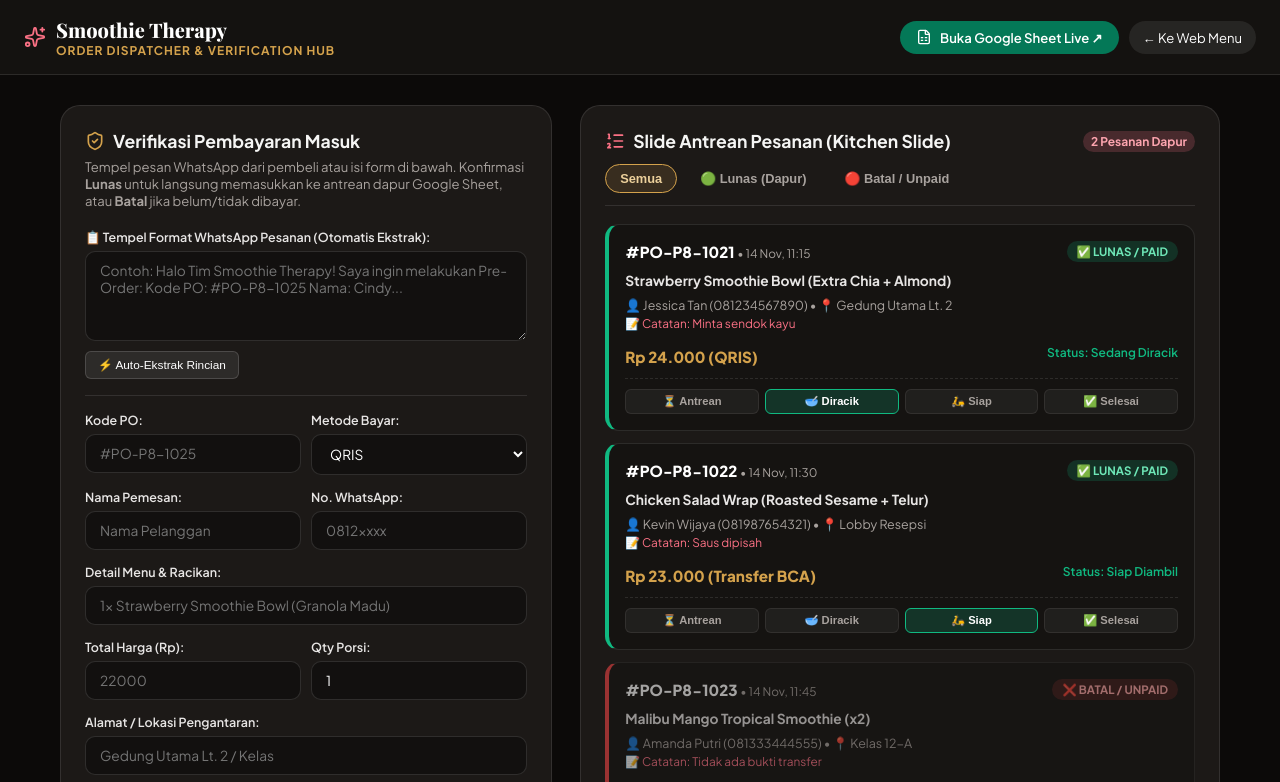
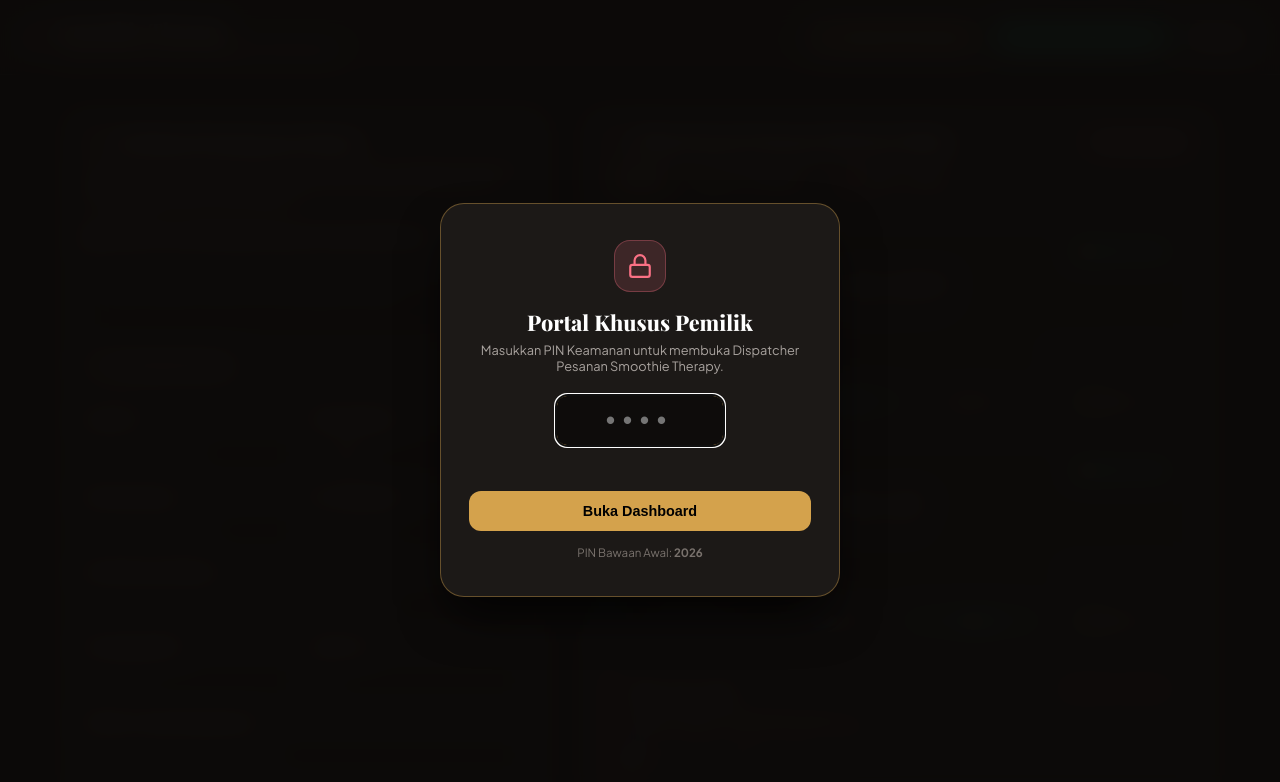
Before and after one commit to WhatdoyouwantK/smoothie-therapy, a plain HTML site: page order-manager.html in a window 1280 px wide. Shown: the top 782 px of the page. Drawn offline with nearby package versions, Linux system fonts and the light colour scheme; a web font is replaced by a local one.

Commit message:
Secure Dispatcher with owner PIN lock, add one-click CSV download, and remove public footer link

```diff
--- a/order-manager.html
+++ b/order-manager.html
@@ -32,6 +32,29 @@
       padding-bottom: 60px;
     }
 
+    /* Security Lock Overlay */
+    .pin-lock-overlay {
+      position: fixed;
+      inset: 0;
+      background: rgba(12, 10, 9, 0.95);
+      backdrop-filter: blur(14px);
+      z-index: 9999;
+      display: flex;
+      align-items: center;
+      justify-content: center;
+      padding: 20px;
+    }
+    .pin-lock-card {
+      background: #1c1917;
+      border: 1px solid rgba(212, 162, 76, 0.4);
+      border-radius: 24px;
+      padding: 36px 28px;
+      max-width: 400px;
+      width: 100%;
+      text-align: center;
+      box-shadow: 0 25px 50px -12px rgba(0, 0, 0, 0.8);
+    }
+
     .header-bar {
       background: #141210;
       border-bottom: 1px solid var(--border);
@@ -64,21 +87,22 @@
 
     .header-actions {
       display: flex;
-      gap: 10px;
+      gap: 8px;
       align-items: center;
+      flex-wrap: wrap;
     }
 
     .btn-gsheet-link {
       background: #047857;
       color: #fff;
-      padding: 8px 16px;
+      padding: 8px 14px;
       border-radius: 9999px;
-      font-size: 0.82rem;
+      font-size: 0.8rem;
       font-weight: 600;
       text-decoration: none;
       display: inline-flex;
       align-items: center;
-      gap: 8px;
+      gap: 6px;
       transition: 0.2s;
     }
     .btn-gsheet-link:hover {
@@ -86,13 +110,33 @@
       transform: translateY(-1px);
     }
 
-    .btn-nav-back {
-      background: rgba(255, 255, 255, 0.08);
-      color: #fff;
+    .btn-download-csv {
+      background: rgba(212, 162, 76, 0.18);
+      border: 1px solid var(--gold);
+      color: #ecd09b;
       padding: 8px 14px;
       border-radius: 9999px;
-      font-size: 0.82rem;
-      text-decoration: none;
+      font-size: 0.8rem;
+      font-weight: 600;
+      cursor: pointer;
+      display: inline-flex;
+      align-items: center;
+      gap: 6px;
+      transition: 0.2s;
+    }
+    .btn-download-csv:hover {
+      background: var(--gold);
+      color: #000;
+    }
+
+    .btn-lock {
+      background: rgba(255, 255, 255, 0.08);
+      border: 1px solid rgba(255, 255, 255, 0.15);
+      color: #fff;
+      padding: 8px 12px;
+      border-radius: 9999px;
+      font-size: 0.8rem;
+      cursor: pointer;
     }
 
     .main-container {
@@ -332,6 +376,26 @@
 </head>
 <body>
 
+  <!-- PIN LOCK OVERLAY (Secures page so only owner can access) -->
+  <div id="lockOverlay" class="pin-lock-overlay">
+    <div class="pin-lock-card">
+      <div style="width: 52px; height: 52px; margin: 0 auto 16px; background: rgba(251,113,133,0.15); border-radius: 16px; display: flex; align-items: center; justify-content: center; border: 1px solid rgba(251,113,133,0.3);">
+        <i data-lucide="lock" style="width: 26px; height: 26px; color: var(--rose);"></i>
+      </div>
+      <h3 style="font-family: 'Playfair Display', serif; font-size: 1.35rem; color: #fff; margin-bottom: 6px;">Portal Khusus Pemilik</h3>
+      <p style="font-size: 0.8rem; color: var(--text-muted); margin-bottom: 20px;">Masukkan PIN Keamanan untuk membuka Dispatcher Pesanan Smoothie Therapy.</p>
+
+      <input type="password" id="pinInput" maxlength="8" placeholder="••••" style="width: 170px; text-align: center; letter-spacing: 8px; font-size: 1.6rem; font-weight: 800; padding: 10px; background: rgba(0,0,0,0.5); border: 2px solid var(--gold); border-radius: 12px; color: #fff; margin-bottom: 12px; display: block; margin-left: auto; margin-right: auto;" onkeydown="if(event.key==='Enter') verifyPin()">
+
+      <div id="pinError" style="color: #ef4444; font-size: 0.78rem; font-weight: 600; min-height: 20px; margin-bottom: 12px;"></div>
+
+      <button onclick="verifyPin()" style="width: 100%; background: var(--gold); color: #000; font-weight: 700; padding: 12px; border-radius: 12px; border: none; cursor: pointer; font-size: 0.9rem;">
+        Buka Dashboard
+      </button>
+      <div style="font-size: 0.72rem; color: #78716c; margin-top: 14px;">PIN Bawaan Awal: <strong>2026</strong></div>
+    </div>
+  </div>
+
   <!-- Top Bar -->
   <header class="header-bar">
     <div class="brand-title">
@@ -342,11 +406,18 @@
       </div>
     </div>
     <div class="header-actions">
+      <button onclick="downloadLiveCsv()" class="btn-download-csv" title="Unduh CSV Langsung">
+        <i data-lucide="download" style="width: 15px; height: 15px;"></i>
+        <span>Unduh CSV Pesanan</span>
+      </button>
       <a href="https://docs.google.com/spreadsheets/d/1QYlWAJu95TnxnsKPjKj5TH7tuWENkgXEFNCsn19GLvU/edit" target="_blank" class="btn-gsheet-link" title="Buka Spreadsheet di Google Sheets">
         <i data-lucide="file-spreadsheet" style="width: 16px; height: 16px;"></i>
-        <span>Buka Google Sheet Live ↗</span>
+        <span>Buka Google Sheet ↗</span>
       </a>
-      <a href="./index.html" class="btn-nav-back">← Ke Web Menu</a>
+      <button onclick="lockPortal()" class="btn-lock" title="Kunci Dashboard">
+        <i data-lucide="lock" style="width: 14px; height: 14px;"></i>
+        <span>Kunci</span>
+      </button>
     </div>
   </header>
 
@@ -475,6 +546,39 @@
   <div id="toastBox" class="toast-notice">Pesanan berhasil diproses!</div>
 
   <script>
+    // Security PIN Logic (Owner only)
+    const OWNER_PIN = '2026';
+
+    function checkAuth() {
+      if (sessionStorage.getItem('st_admin_auth') === 'true') {
+        document.getElementById('lockOverlay').style.display = 'none';
+      } else {
+        document.getElementById('lockOverlay').style.display = 'flex';
+        setTimeout(() => document.getElementById('pinInput').focus(), 300);
+      }
+    }
+
+    function verifyPin() {
+      const pin = document.getElementById('pinInput').value.trim();
+      const err = document.getElementById('pinError');
+      if (pin === OWNER_PIN) {
+        sessionStorage.setItem('st_admin_auth', 'true');
+        document.getElementById('lockOverlay').style.display = 'none';
+        err.textContent = '';
+      } else {
+        err.textContent = 'PIN salah. Silakan coba lagi.';
+        document.getElementById('pinInput').value = '';
+        document.getElementById('pinInput').focus();
+      }
+    }
+
+    function lockPortal() {
+      sessionStorage.removeItem('st_admin_auth');
+      document.getElementById('pinInput').value = '';
+      document.getElementById('lockOverlay').style.display = 'flex';
+      setTimeout(() => document.getElementById('pinInput').focus(), 300);
+    }
+
     // Initial in-memory orders matching Google Sheets
     let ordersList = [
       {
@@ -674,6 +778,39 @@
       }
     }
 
+    // Direct Browser CSV Download
+    function downloadLiveCsv() {
+      let csvContent = "data:text/csv;charset=utf-8,";
+      csvContent += "Kode PO,Waktu,Nama,WhatsApp,Menu Items,Qty,Total,Metode Bayar,Alamat,Catatan,Status Pembayaran,Status Dapur\n";
+
+      ordersList.forEach(o => {
+        const row = [
+          `"${o.code}"`,
+          `"${o.time}"`,
+          `"${o.name}"`,
+          `"${o.phone}"`,
+          `"${o.items}"`,
+          o.qty,
+          o.total,
+          `"${o.pay}"`,
+          `"${o.address}"`,
+          `"${o.notes}"`,
+          `"${o.status}"`,
+          `"${o.stage}"`
+        ];
+        csvContent += row.join(",") + "\n";
+      });
+
+      const encodedUri = encodeURI(csvContent);
+      const link = document.createElement("a");
+      link.setAttribute("href", encodedUri);
+      link.setAttribute("download", `smoothie_therapy_orders_${new Date().toISOString().slice(0,10)}.csv`);
+      document.body.appendChild(link);
+      link.click();
+      document.body.removeChild(link);
+      showToast("📥 File CSV berhasil diunduh!");
+    }
+
     function showToast(msg) {
       const b = document.getElementById('toastBox');
       b.textContent = msg;
@@ -682,6 +819,7 @@
     }
 
     // Run on init
+    checkAuth();
     renderOrders();
     if (window.lucide) lucide.createIcons();
   </script>
--- /dev/null
+++ b/smoothie_therapy_orders.csv
@@ -0,0 +1,3 @@
+Status Dapur,Kode PO,Waktu Order,Nama Pemesan,WhatsApp,Detail Pesanan & Racikan,Qty,Total (Rp),Metode Bayar,Lokasi Pengiriman,Catatan Khusus,Catatan Khusus
+Sedang Diracik,#PO-P8-1021,46340.46875,Jessica Tan,81234567890,Strawberry Smoothie Bowl (Extra Chia + Almond),1,24000,QRIS,Gedung Utama Lt. 2,Minta sendok kayu
+Siap Diambil,#PO-P8-1022,46340.47917,Kevin Wijaya,81987654321,Chicken Salad Wrap (Roasted Sesame + Telur),1,23000,Transfer BCA,Lobby Resepsi,Saus dipisah
```
Also changed, not shown: index.html (+0 -1 lines).
